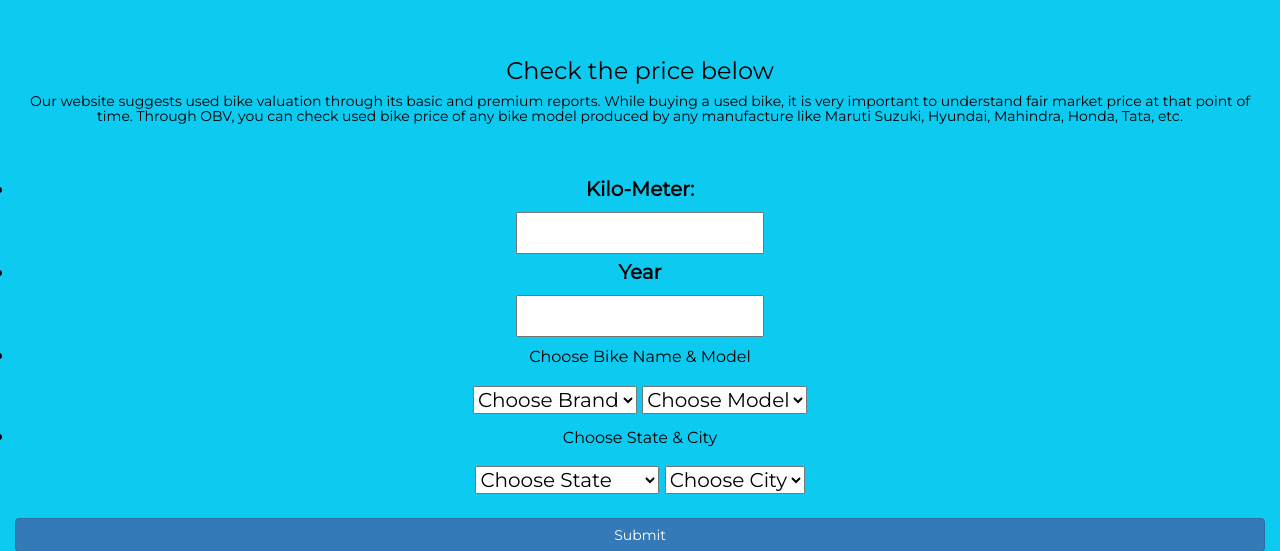
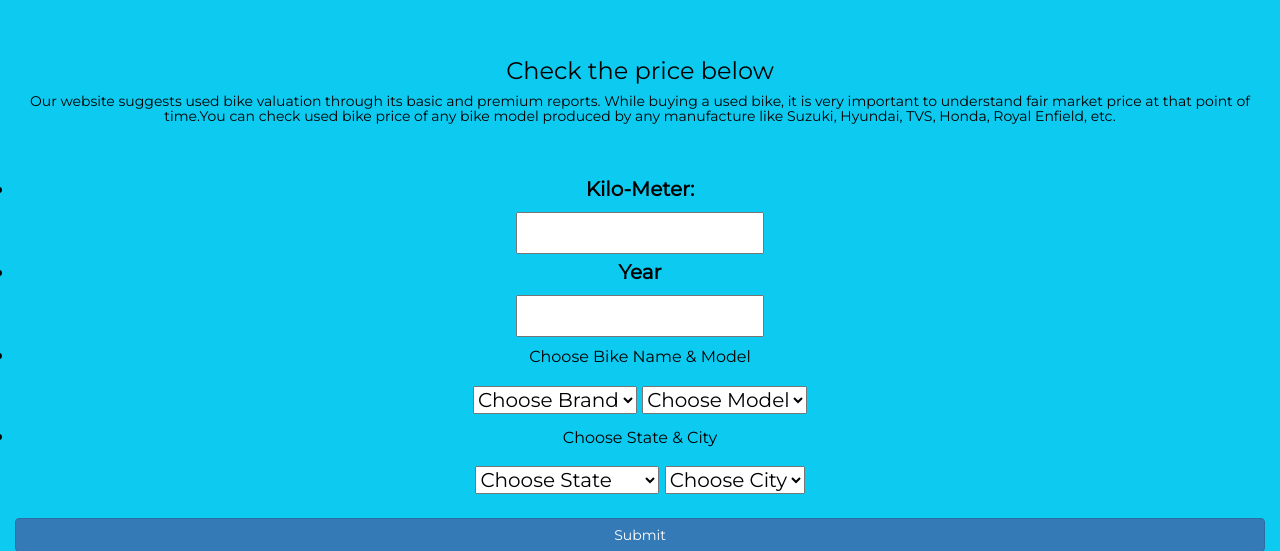
Before and after one commit to SandeepKomal/Second-Hand-Bike-Price-Prediction, a Flask app: page / in a window 1280 px wide. Shown: the part 484-1035 px from the top of the page. Run offline with Flask 2, Linux system fonts and the light colour scheme; parts of the project's set-up code (start-up, migrations or seed data) failed here and were passed over; some libraries are stand-ins or nearby versions.

Commit message:
Update main.html

```diff
--- a/templates/main.html
+++ b/templates/main.html
@@ -1083,7 +1083,7 @@
   <h2 class="margin">Check Price of Used Bikes</h2>
   <img src="/static/images/bikeha.jpg" class="img-responsive img-circle margin" style="display:inline" alt="Bikeprice" width="350" height="350">
   <h3>Check the price below</h3>
-  <h5>Our website suggests used bike valuation through its basic and premium reports. While buying a used bike, it is very important to understand fair market price at that point of time. Through OBV, you can check used bike price of any bike model produced by any manufacture like Maruti Suzuki, Hyundai, Mahindra, Honda, Tata, etc.</h5><br>
+  <h5>Our website suggests used bike valuation through its basic and premium reports. While buying a used bike, it is very important to understand fair market price at that point of time.You can check used bike price of any bike model produced by any manufacture like Suzuki, Hyundai, TVS, Honda, Royal Enfield, etc.</h5><br>
       <form action="{{url_for('predict')}}"method='post'>
       <ul class="list-group">
           <li>
```
